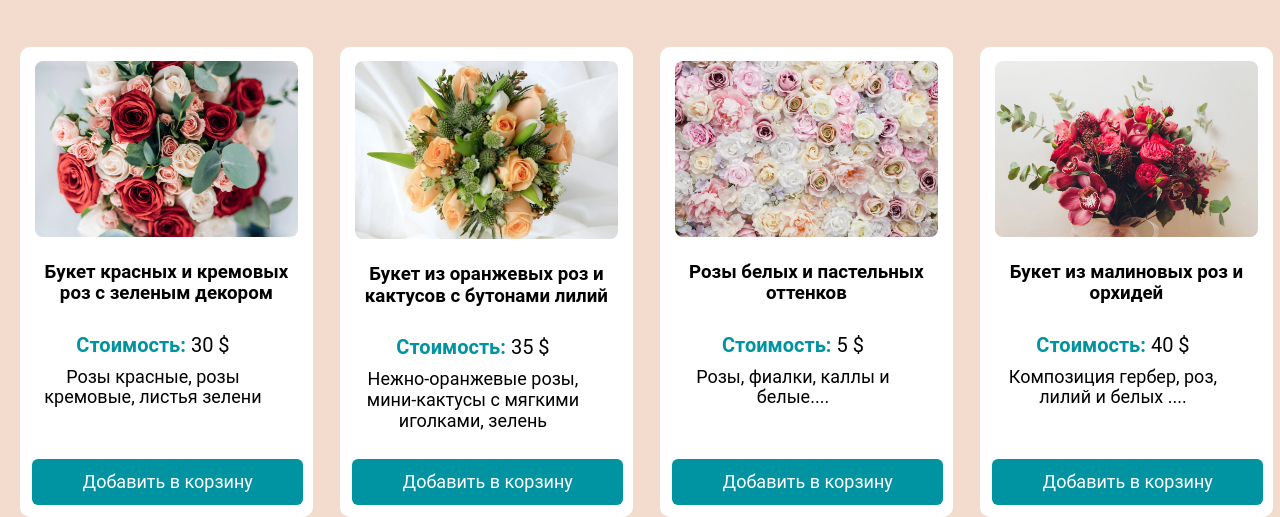
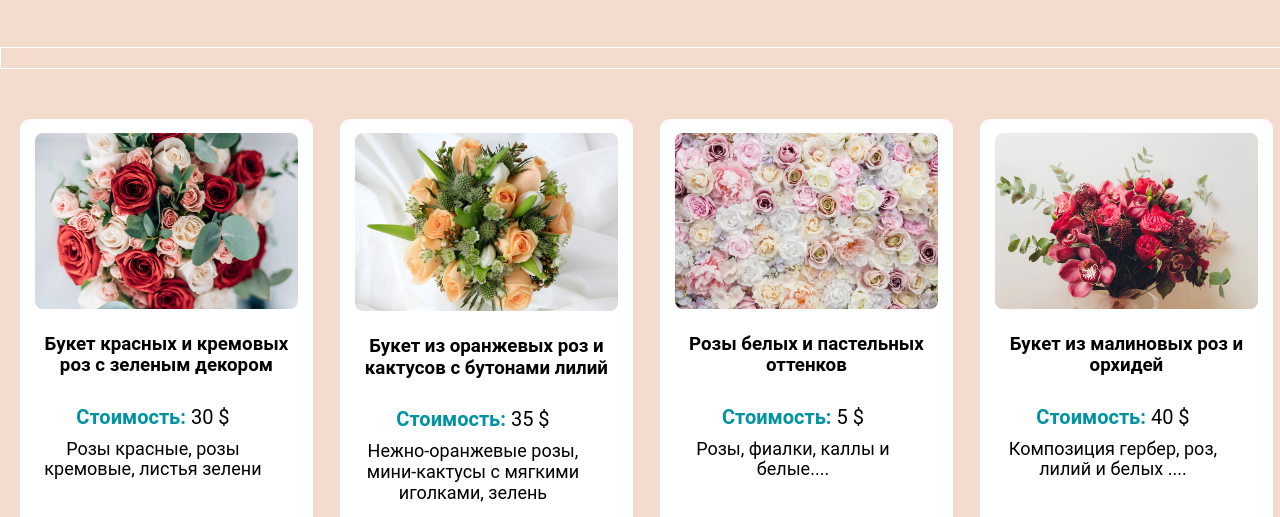
Before and after one commit to itgirlschool/f29-shoping-cart, a plain HTML site: page index.html in a window 1280 px wide. Shown: the part 283-800 px from the top of the page. Drawn offline with Linux system fonts and the light colour scheme.

Commit message:
category border

```diff
--- a/assets/styles/index.scss
+++ b/assets/styles/index.scss
@@ -455,9 +455,13 @@ a.repeat:hover {
             }}
 
 .categoryNameContainer {
-   width: 100%;
-   margin: 50px;
+   //width: 100%;
+   margin-top: 50px;
+   margin-bottom: 50px;
    text-align: center;
+   border: solid 1px white;
+   width: 99vw;
+   padding:10px;
 
 }
 
@@ -465,6 +469,9 @@ a.repeat:hover {
     font-size: $font-size-section-titles;
     font-family: $font-family-titles;
     font-weight: 800;
+    color: $button-color-pink;
+
+
 }
 
 //индикатор прокрутки START
```
Also changed, not shown: assets/styles/index.css, 1 other file.
